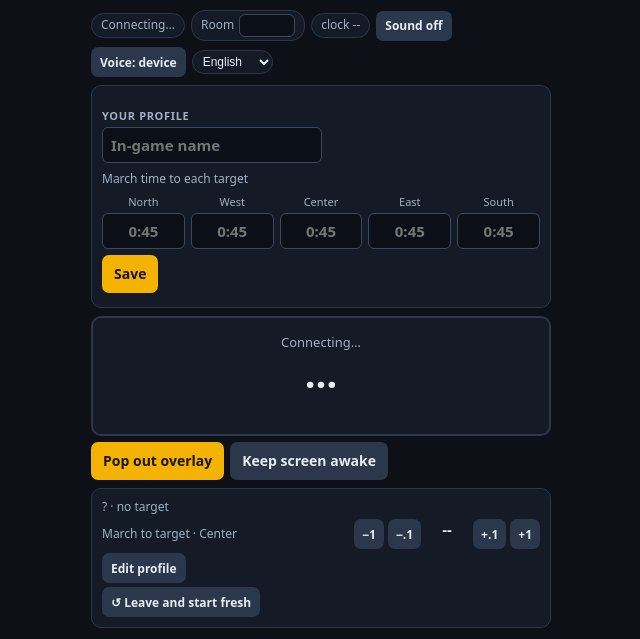
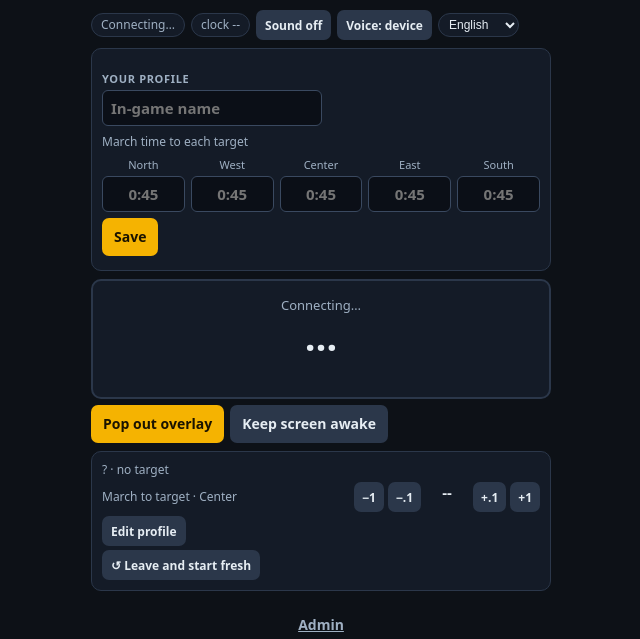
Before and after one commit to madmartagan/tacsync-beta, a plain HTML site: page index.html in a window 1280 px wide. Shown: the top 639 px of the page, without its empty margins (319-959 px from the left). Drawn offline with Linux system fonts and the light colour scheme; no server answers.

Commit message:
Add files via upload

```diff
--- a/index.html
+++ b/index.html
@@ -70,7 +70,6 @@
 <main>
   <div class="top">
     <span class="pill" id="net"></span>
-    <label class="pill"><span data-i="room"></span> <input id="room" maxlength="10" data-al="room"></label>
     <span class="pill" id="sync"></span>
     <button class="mini alt" id="sound"></button>
     <select id="lang" data-al="language"></select>
```
